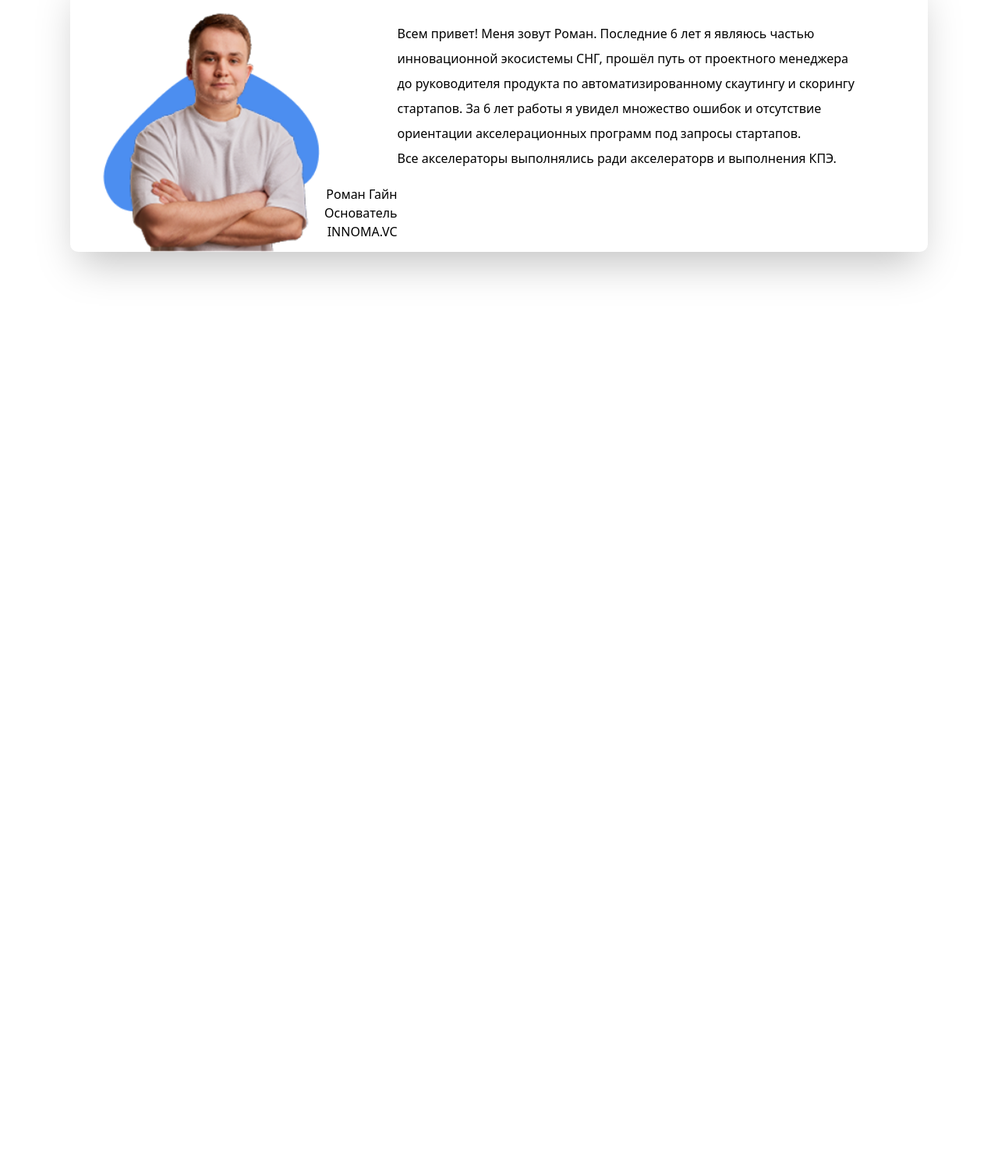
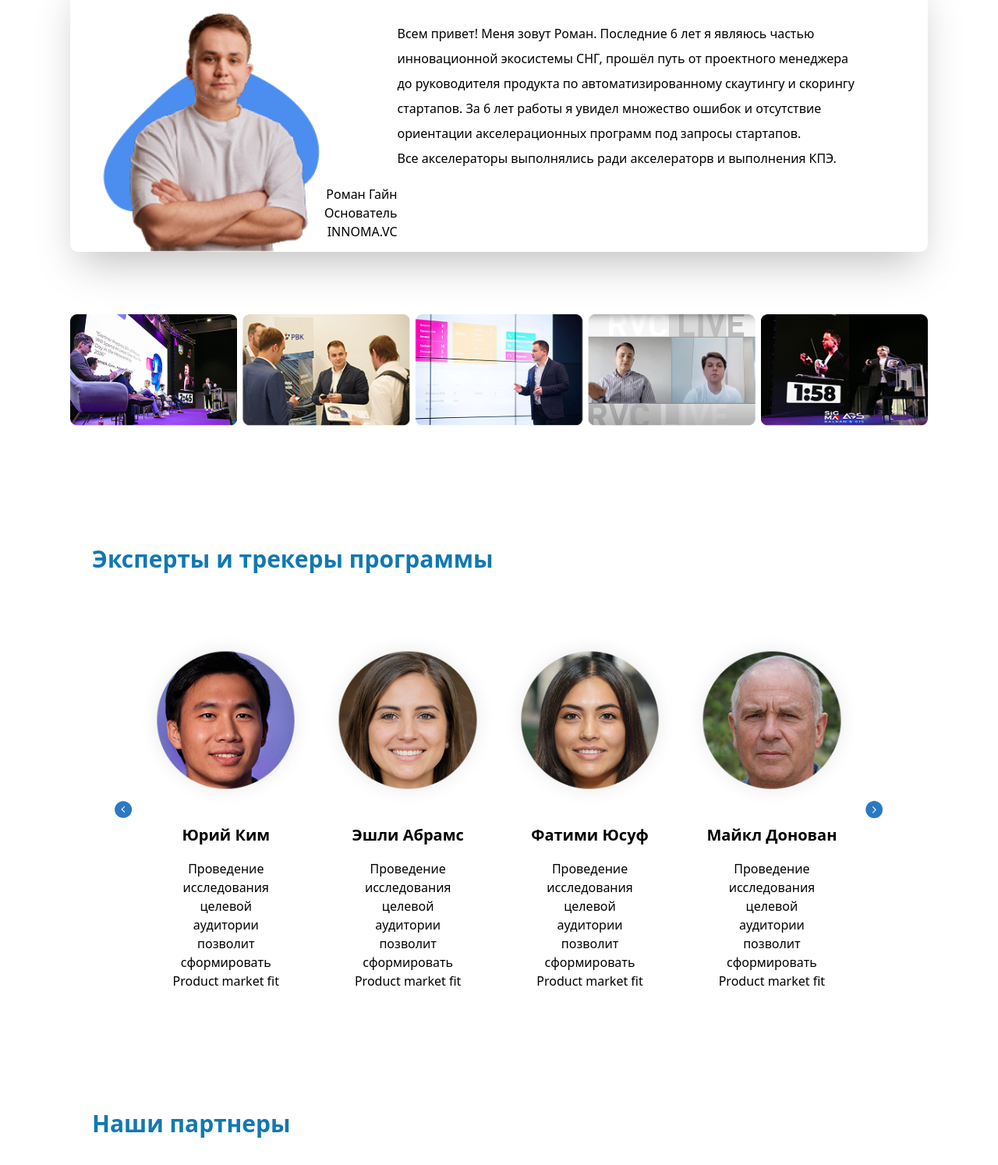
Before and after one commit to mnozilshoev-rgb/W2-Exam, a website: page index.html in a window 1280 px wide. Shown: the part 9816-11310 px from the top of the page at 78% size. Before the commit the page ends 10219 px from the top, so only its background shows below. Drawn offline with Linux system fonts and the light colour scheme.

Commit message:
section 10 done

```diff
--- a/index.html
+++ b/index.html
@@ -808,6 +808,54 @@
                 <img class="h-100 md:h-130 lg:h-80" src="./src/images/Group 925.png" alt="">
 
         </div>
+        <img class="lg:hidden md:hidden" src="./src/images/Group 1065.png" alt="">
+        <img class="hidden lg:hidden md:block" src="./src/images/Group 1052.png" alt="">
+        <img class="hidden lg:block md:hidden" src="./src/images/Group 1049.png" alt="">
+
+
+
+         <h1 class="text-[30px] p-7 font-bold text-[#1178B2] mt-30  mb-10 text-center lg:text-start  ">Эксперты и трекеры программы
+        </h1>
+            <div class="flex w-[90%] m-auto md:w-[90%] md:flex md:flex-row lg:items-center lg:justify-between">
+
+                <div class="hidden lg:block object-contain w-[0px] h-[0px]">
+                    <img class="hidden lg:block object-contain w-[10px] h-[10px]" src="./src/images/right.png" alt="">
+                </div>
+                <div class="flex flex-col items-center justify-center lg:w-[20%] ">
+                    <img src="./src/images/Ellipse 545 (1).png" alt="">
+                    <h1 class="font-bold text-[20px] text-center p-4">Юрий Ким</h1>
+                    <p class="text-center pl-10 pr-10 mb-8 lg:text-[1px]">Проведение исследования целевой аудитории позволит сформировать Product market fit</p>
+
+                </div>
+                <div class=" hidden flex flex-col items-center justify-center md:block md:flex md:flex-col md:items-center ">
+                    <img src="./src/images/Ellipse 546.png" alt="">
+                    <h1 class="font-bold text-[20px] text-center p-4">Эшли Абрамс</h1>
+                    <p class="text-center lg:text-[10px] pl-10 pr-10 mb-8">Проведение исследования целевой аудитории позволит сформировать Product market fit</p>
+
+                </div>
+                <div class=" hidden flex flex-col items-center justify-center lg:block md:hidden md:flex md:flex-col md:items-center ">
+                    <img src="./src/images/Ellipse 548.png" alt="">
+                    <h1 class="font-bold text-[20px] text-center p-4">Фатими Юсуф</h1>
+                    <p class="text-center pl-10 pr-10 mb-8 lg:text-[10px]">Проведение исследования целевой аудитории позволит сформировать Product market fit</p>
+
+                </div>
+                <div class=" hidden flex flex-col items-center justify-center lg:block md:hidden md:flex md:flex-col md:items-center ">
+                    <img src="./src/images/Ellipse 544.png" alt="">
+                    <h1 class="font-bold text-[20px] text-center p-4">Майкл Донован</h1>
+                    <p class="text-center pl-10 pr-10 mb-8 lg:text-[10px]">Проведение исследования целевой аудитории позволит сформировать Product market fit</p>
+
+                </div>
+
+                <div class="hidden lg:block object-contain w-[30px] h-[30px]">
+                    <img class="hidden lg:block object-contain w-[10px] h-[10px]" src="./src/images/left.png" alt="">
+                </div>
+
+            </div>
+
+             <h1 class="text-[30px] p-7 font-bold text-[#1178B2] mt-30  mb-10 text-center lg:text-start  ">Наши партнеры
+        </h1>
+        <img class="lg:hidden md:block" src="./src/images/Group 1012.png" alt="">
+        <img class=" hidden lg:block md:hidden" src="./src/images/Group 1010.png" alt="">
 
     </div>
 
```
Also changed, not shown: src/images/Ellipse 519.png (added), src/images/Ellipse 544.png (added), src/images/Ellipse 545 (1).png (added), src/images/Ellipse 545.png (added), src/images/Ellipse 546.png (added), src/images/Ellipse 548.png (added), src/images/Group 1010.png (added), src/images/Group 1012.png (added), src/images/Group 1049.png (added), src/images/Group 1052.png (added), src/images/Group 1065.png (added), src/images/Rectangle 1994.png (added), src/images/left.png (added), src/images/right.png (added).
